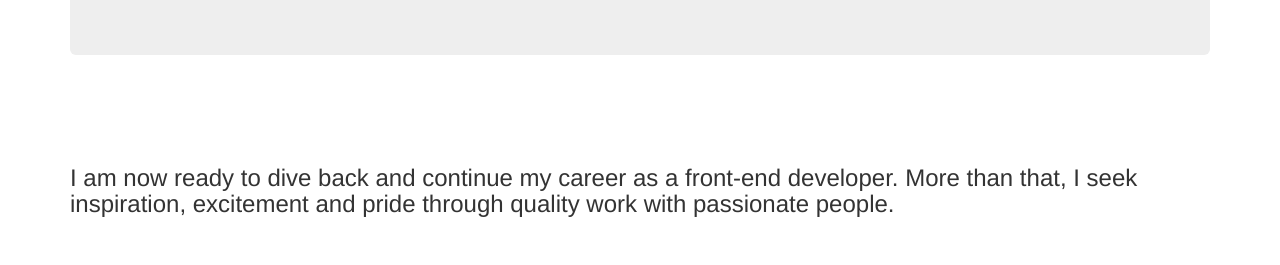
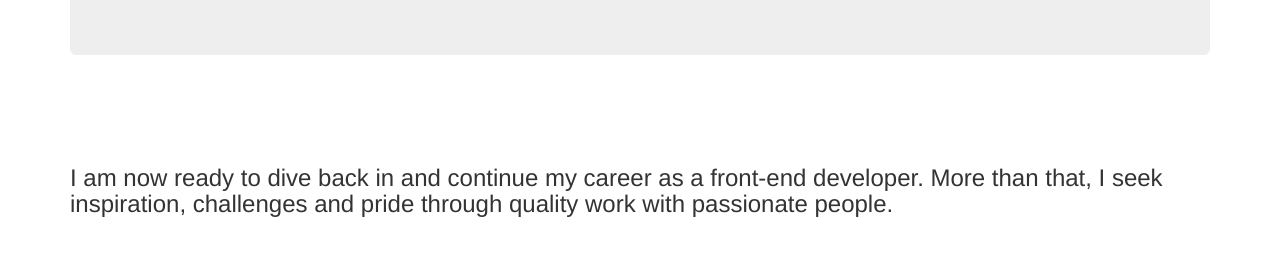
Before and after one commit to alienas/bitstarter, a website: page cm.html in a window 1280 px wide. Shown: the part 270-535 px from the top of the page. Drawn offline with nearby package versions, Linux system fonts and the light colour scheme; grey boxes are pictures that could not be loaded.

Commit message:
Update cm.html

```diff
--- a/cm.html
+++ b/cm.html
@@ -1,51 +1,32 @@
-
 <!DOCTYPE html>
 <html lang="en">
    <head>
       <meta charset="utf-8">
-    <meta http-equiv="X-UA-Compatible" content="IE=edge">
-    <meta name="viewport" content="width=device-width, initial-scale=1">
+      <meta name="viewport" content="width=device-width, initial-scale=1.0">
       <meta name="description" content="Chris Mah personal website">
       <meta name="author" content="Chris Mah">
-
       <title>Chris Mah</title>
-
       <!-- Latest compiled and minified CSS -->
       <link rel="stylesheet" href="http://maxcdn.bootstrapcdn.com/bootstrap/3.2.0/css/bootstrap.min.css">
-
-<!-- Optional theme -->
       <link rel="stylesheet" href="http://maxcdn.bootstrapcdn.com/bootstrap/3.2.0/css/bootstrap-theme.min.css">
-
-
-
-
+      <link rel="stylesheet" href="http://cdnjs.cloudflare.com/ajax/libs/normalize/3.0.1/normalize.css">
       <style type="text/css">
-
          @media(max-width:480px){
-
          body {
          padding-top: 100px;
-
          }
          }
          @media(min-width:481px){
-
          body {
          padding-top: 100px;
-
          }
-
          .container {
          min-width: 481px;
          }
-
          }
-
       </style>
    </head>
-
    <body>
-
       <div class="navbar navbar-inverse navbar-fixed-top">
          <div class="container">
             <button type="button" class="navbar-toggle" data-toggle="collapse"
@@ -59,43 +40,29 @@
             <div class="collapse navbar-collapse" id="example-navbar-collapse">
                <ul class="nav navbar-nav navbar-right">
                   <li class="active"><a href="http://chrismah.herokuapp.com/">About Me</a></li>
-
-
-
                </ul>
             </div>
          </div>
-
       </div>
-
-
       <div class="container">
          <div class="jumbotron">
-
-
             <h2> <b>Here's my story : </b> I'm an engineering graduate with 3 years of experience in software development. In the past year I have been pursuing my dream of public speaking and traveling.
             </h2>
-
-
          </div>
-
       </div>
-
-
       <div class="container">
          <br/>
          <br/>
          <br/>
-  <h3><p>
-  I am now ready to dive back and continue my career as a front-end developer. More than that, I seek inspiration, excitement and pride through quality work with passionate people.
-  </p></h3>
-
+         <h3>
+            <p>
+               I am now ready to dive back in and continue my career as a front-end developer. More than that, I seek inspiration, challenges and pride through quality work with passionate people.
+            </p>
+         </h3>
          <br/>
          <br/>
-
          <p align="center">
             Here's my resume:
-
             <a class ="pdf" href="https://drive.google.com/file/d/0B1TcXoTCkJXKdFk5SWRlMDhOX00/edit?usp=sharing" target="_blank" rel="nofollow">
             <img src="http://wnpcdn.com/icon/749m/adobe-reader.png" alt= "PDF logo">
             </a>
@@ -103,25 +70,15 @@ Here's my resume:
             <br/>
             You can also find me on <a href="https://www.linkedin.com/pub/chris-mah/16/584/314">LinkedIn</a>, and
             <a href="https://github.com/alienas">GitHub</a>.
-
             <br/>
             <br/>
             Email: ckmah88@gmail.com
             <br/>
             Phone: 647-244-5698
-
          </p>
       </div>
-
-
       <hr>
       <footer>
-
-
-
-
-
-
       </footer>
       </div>
       <!-- Bootstrap core JavaScript
```
Lines whose indentation alone changed are shown as unchanged.
